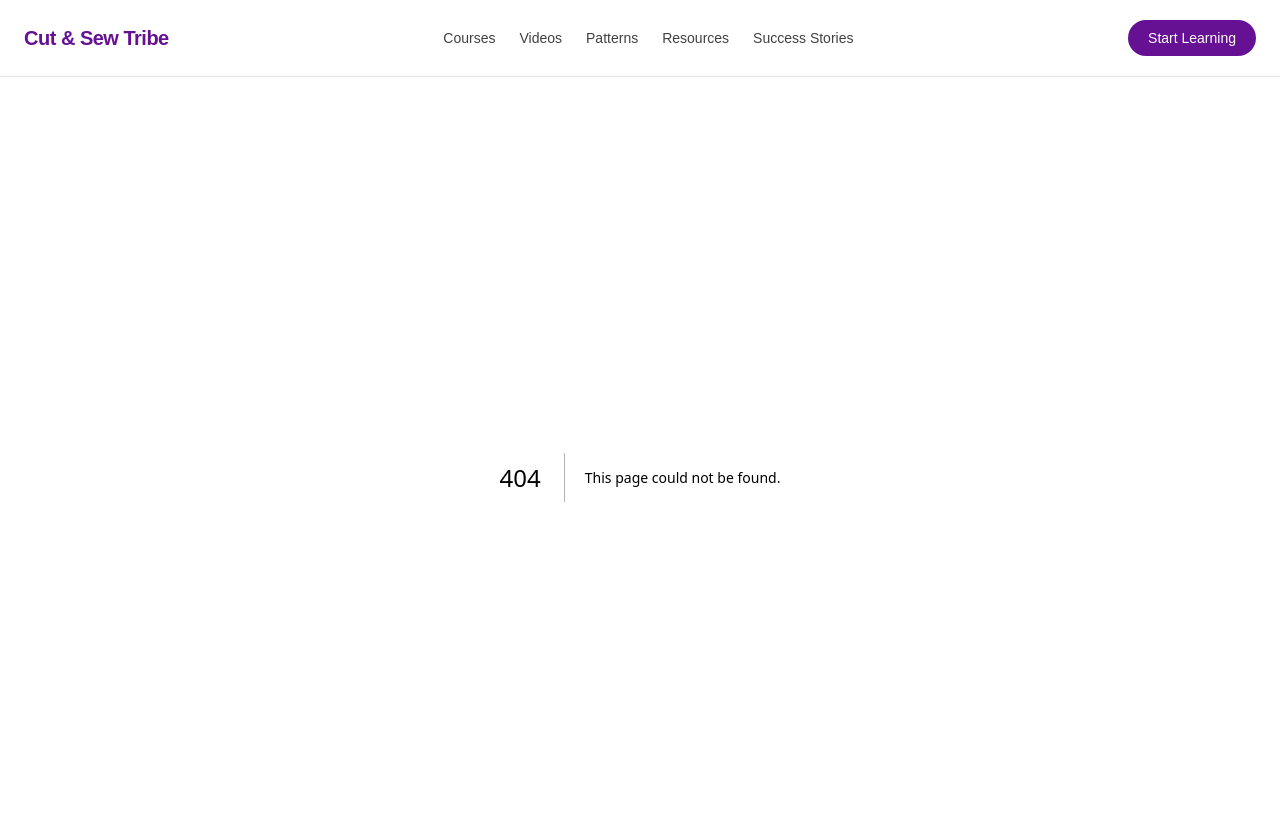
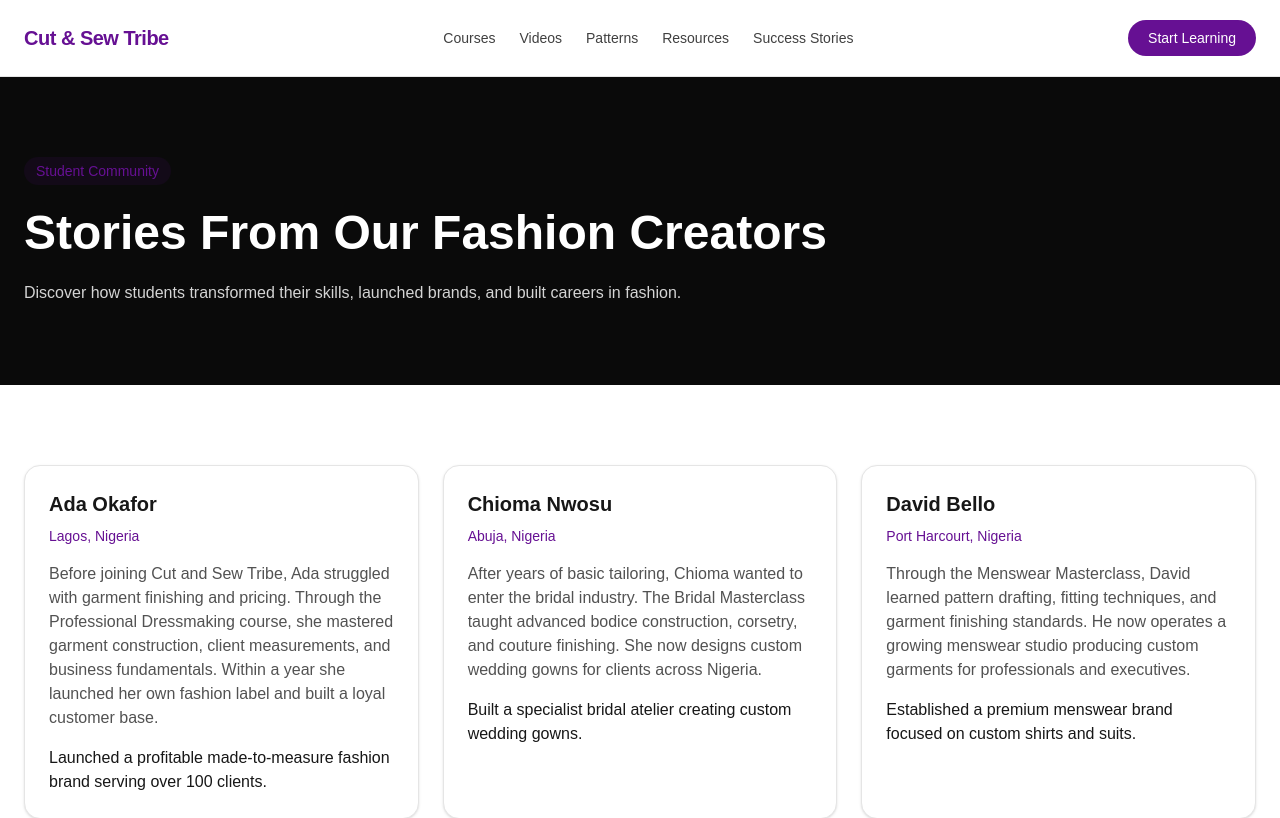
Before and after one commit to CutAndSewTribe/cut-and-sew-tribe, a Next.js app: page /success-stories in a window 1280 px wide. Before the commit this address had no page. Shown: the top 818 px of the page. Built offline with nearby package versions, Linux system fonts and the light colour scheme.

Commit message:
Create success stories page

```diff
--- /dev/null
+++ b/src/app/success-stories/page.tsx
@@ -0,0 +1,90 @@
+import {
+  Badge,
+  Card,
+  Container,
+  Section,
+} from "@/components/ui";
+
+import { studentStories } from "@/content/success-stories";
+
+
+export default function SuccessStoriesPage() {
+
+  return (
+    <div>
+
+      <Section className="bg-neutral-950 text-white">
+
+        <Container>
+
+          <Badge>
+            Student Community
+          </Badge>
+
+
+          <h1 className="mt-6 text-5xl font-bold">
+            Stories From Our Fashion Creators
+          </h1>
+
+
+          <p className="mt-6 max-w-2xl text-neutral-300">
+            Discover how students transformed their skills,
+            launched brands, and built careers in fashion.
+          </p>
+
+
+        </Container>
+
+      </Section>
+
+
+
+
+      <Section>
+
+        <Container>
+
+          <div className="grid gap-6 md:grid-cols-3">
+
+
+            {studentStories.map((story) => (
+
+              <Card key={story.name}>
+
+
+                <h2 className="text-xl font-semibold">
+                  {story.name}
+                </h2>
+
+
+                <p className="mt-2 text-sm text-[#661093]">
+                  {story.location}
+                </p>
+
+
+                <p className="mt-4 text-neutral-600">
+                  {story.story}
+                </p>
+
+
+                <p className="mt-4 font-medium">
+                  {story.achievement}
+                </p>
+
+
+              </Card>
+
+            ))}
+
+
+          </div>
+
+
+        </Container>
+
+      </Section>
+
+
+    </div>
+  );
+}
```
